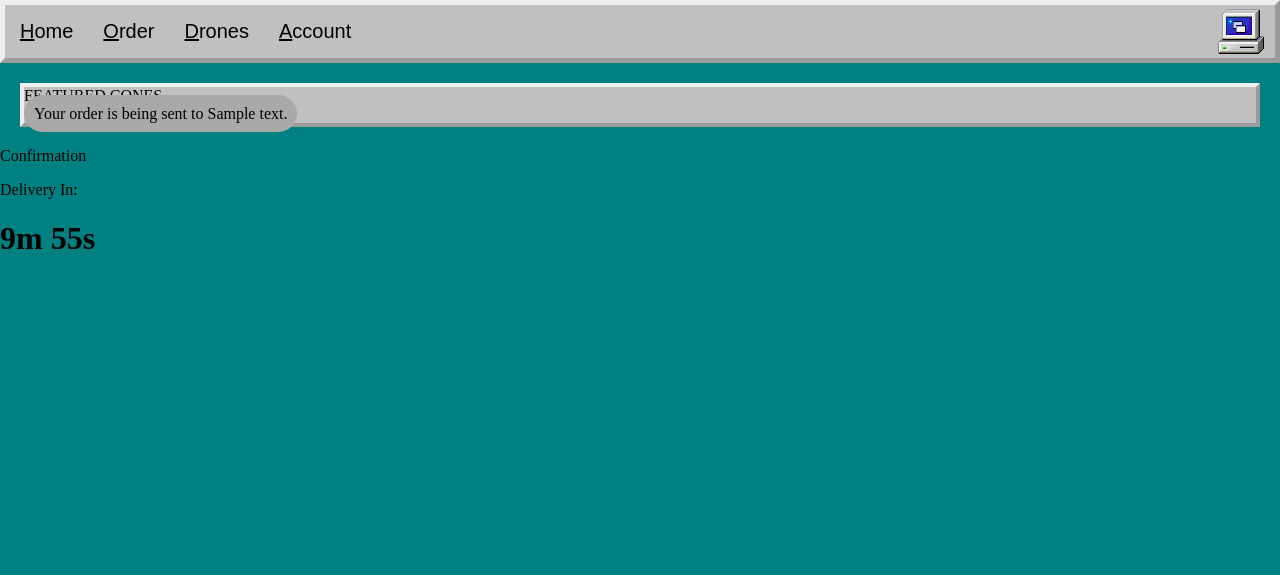
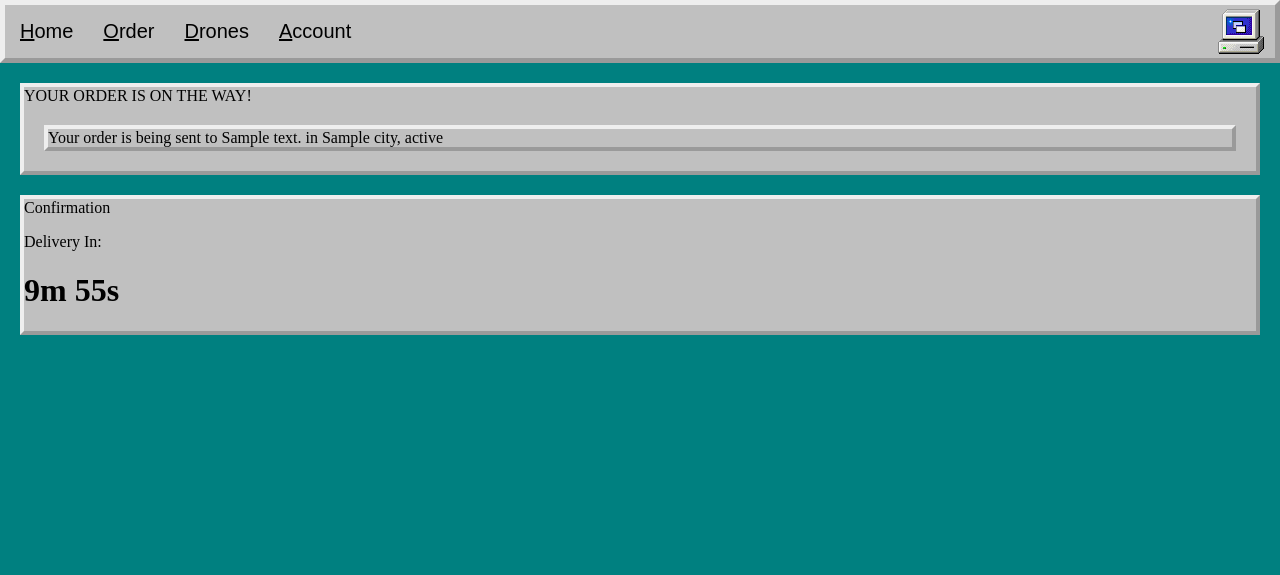
Before and after one commit to ryanc3412/Cowpokes_Drone_Cones, a Django app: template drone_cones/templates/drone_cones/confirmation_page.html in a window 1280 px wide. Shown: the top 575 px of the page. Run offline with Django 4.2, Linux system fonts and the light colour scheme; the template is opened without the code that fills it: most values are stand-ins (such as "Sample title", 1, 10 or a date in 2020); data that the repository does not hold is empty.

Commit message:
Confirmation page populates with orders

```diff
--- a/drone_cones/templates/drone_cones/confirmation_page.html
+++ b/drone_cones/templates/drone_cones/confirmation_page.html
@@ -23,19 +23,16 @@
                         <img class="peopleicon" src="{% static 'drone_cones/images/address_book_users.png' %}" alt="test">
 		</div>
 
-
+		{% if orders %}
+		{% for order in orders %}
 		<div class="page-container">
-			<div> FEATURED CONES </div>
-			{% if orders %}
-			{% for order in orders %}
-			<div class="productDisplay">
-				 Your order is being sent to {{order.address}}</div>
+			<div> YOUR ORDER IS ON THE WAY! </div>
+			<div class="page-container">
+				 Your order is being sent to {{order.address}} in {{order.city}}, {{order.state}}</div>
 			</div>
-			{% endfor %}
-			{% else %}
-			<div>No products available</div>
-			{% endif %}
-
+		{% endfor %}
+		{% endif %}
+			<div class="page-container">
 			<div> Confirmation
 				<p>
 					Delivery In:
@@ -47,7 +44,7 @@
         		};
     		</script>
     		</div>
-
+			</div>
 		</div>
     </body>
 </html>
```
